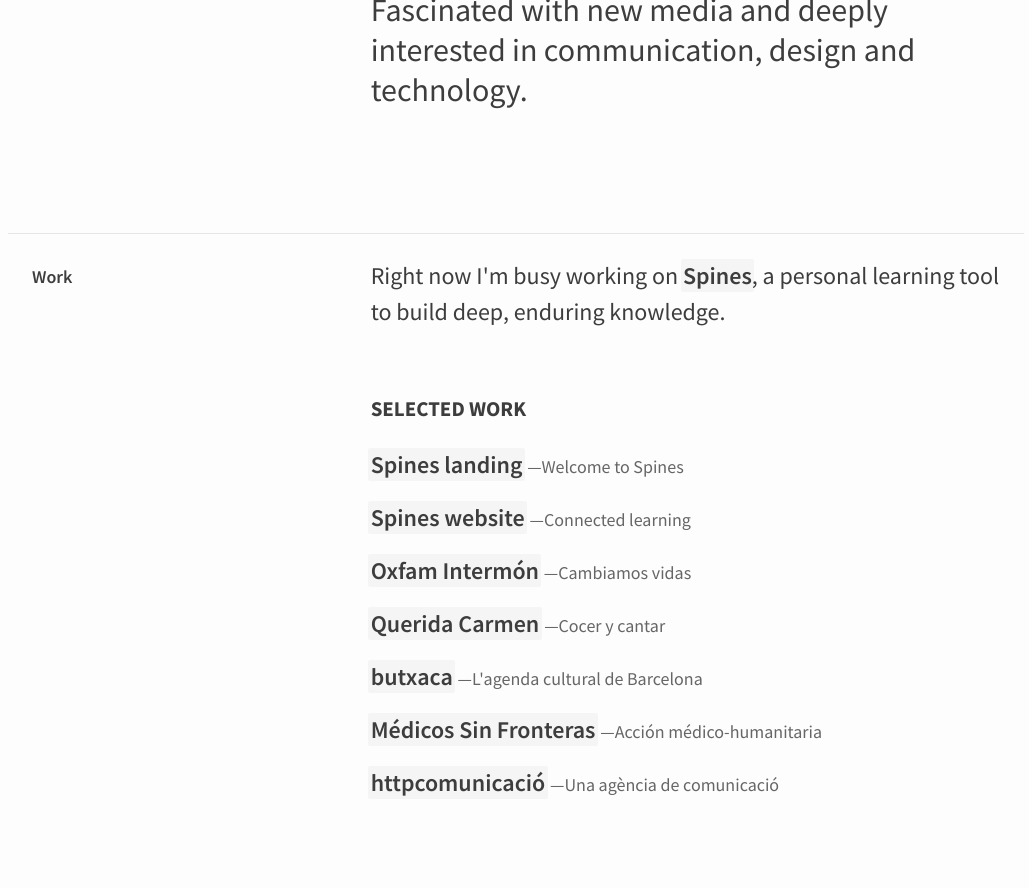
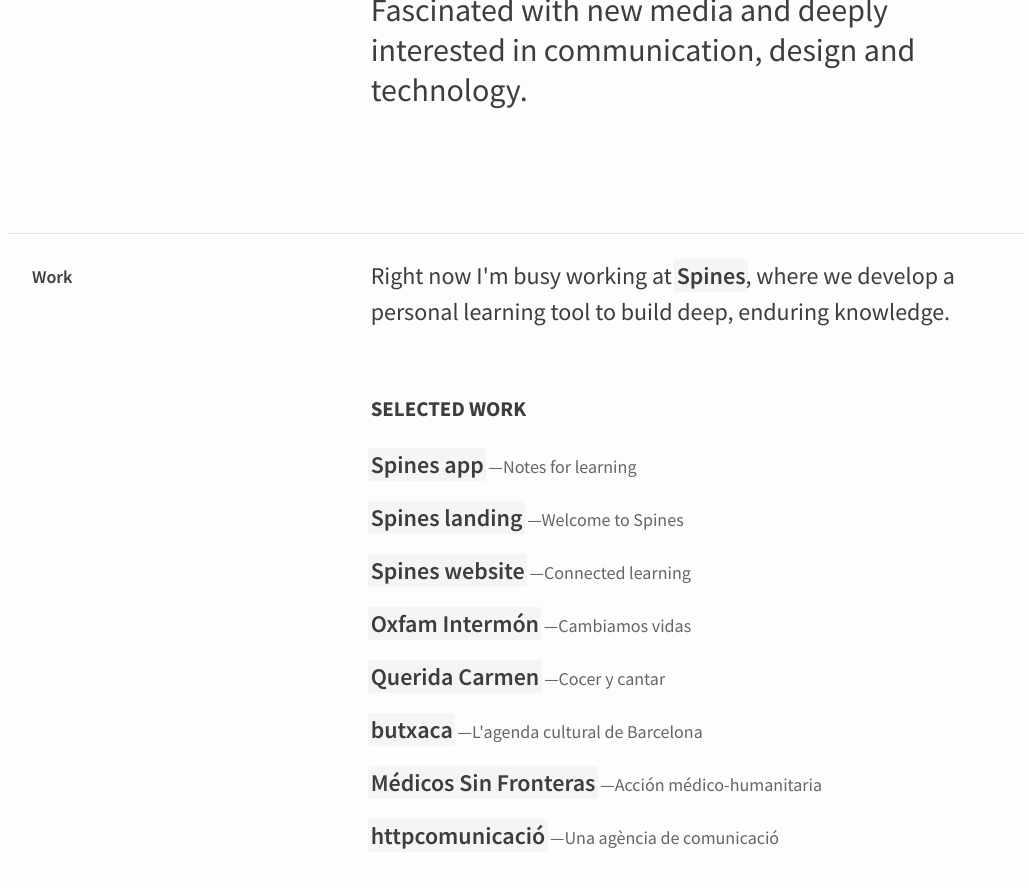
Before and after one commit to AdrianoLatorre/adriano.latorre.info, a Jekyll site: the page built from index.en.html, in a window 1280 px wide and 900 px high, scrolled down 365 px. Shown: the top 888 px of the window, without its empty margins (112-1141 px from the left). Built offline with Jekyll 4.4.1, drawn with Linux system fonts in a browser that asks for light colours.

Commit message:
Languages and intro + Selected work list

```diff
--- a/_work/spines.en.md
+++ b/_work/spines.en.md
@@ -6,7 +6,7 @@
 permalink: /work/spines/
 # REAL date: 2014-03-01
 date: 2016-03-01
-title: "Spines"
+title: "Spines app"
 brief: "Notes for learning"
 description: "<p>Spines is a learning tool that helps educational institutions, companies and people to build deep, enduring knowledge.</p>"
 tasks:
--- a/index.en.html
+++ b/index.en.html
@@ -19,17 +19,13 @@
         </div>
         <div class="grid-66">
             <section class="work-index">
-                {% assign work_by_date = site.work | where:"la", page.la | sort: 'date' %}
-                {% assign last_work = work_by_date | last %}
-                {% assign work_offset = 1 %}
-                <p>Right now I'm busy working on <a href="{{ last_work.permalink }}">{{ last_work.title }}</a>, a personal learning tool to build deep, enduring knowledge.</p>
+                <p>Right now I'm busy working at <a href="https://spines.me/">Spines</a>, where we develop a personal learning tool to build deep, enduring knowledge.</p>
                 <h2>Selected work</h2>
                 <ul>
+                    {% assign work_by_date = site.work | where:"la", page.la | sort: 'date' %}
                     {% for work in work_by_date reversed %}
-                    {% if work != last_work %}
                     {% if work.selected == 1 %}
                     <li><a href="{{ work.permalink }}">{{ work.title }}</a> <span class="sidetitle">{{ work.brief }}</span></li>
-                    {% endif %}
                     {% endif %}
                     {% endfor %}
                 </ul>
```
Also changed, not shown: _work/spines.ca.md (+1 -1 lines), _work/spines.es.md (+1 -1 lines), index.ca.html (+2 -6 lines), index.es.html (+2 -6 lines).
